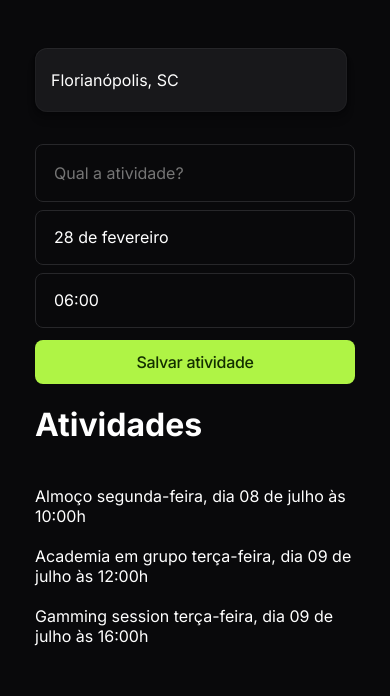
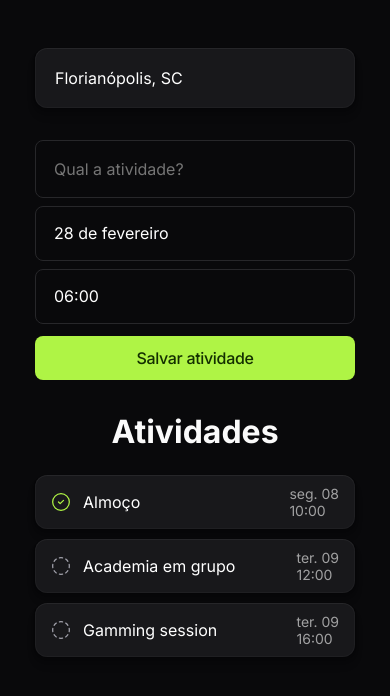
Before and after one commit to stefkamirib/planner_app, a plain HTML site: page index.html in a window 390 px wide. Drawn offline with nearby package versions, Linux system fonts and the light colour scheme.

Commit message:
aplicação de animações e responsividade + estilização final

```diff
--- /dev/null
+++ b/animation.css
@@ -0,0 +1,5 @@
+@keyframes appear {
+    from {
+        opacity: 0;
+    }
+}
--- a/app.js
+++ b/app.js
@@ -39,7 +39,6 @@ let atividades = [
 
 // arrow function
 const criarItemDeAtividade = (atividade) => {
-
   let input = `
   <input
   onchange="concluirAtividade(event)"
@@ -47,7 +46,7 @@ const criarItemDeAtividade = (atividade) => {
   type="checkbox"
   `
 
-  if (atividade.finalizada) {
+  if(atividade.finalizada) {
     input += 'checked'
   }
 
@@ -56,15 +55,35 @@ const criarItemDeAtividade = (atividade) => {
   const formatar = formatador(atividade.data);
 
   return `
+  <div class="card">
+    ${input}
+
     <div>
-      ${input}
+      <svg class="active" width="20" height="20" viewBox="0 0 20 20" fill="none" xmlns="http://www.w3.org/2000/svg">
+        <path d="M7.50008 10L9.16675 11.6667L12.5001 8.33335M18.3334 10C18.3334 14.6024 14.6025 18.3334 10.0001 18.3334C5.39771 18.3334 1.66675 14.6024 1.66675 10C1.66675 5.39765 5.39771 1.66669 10.0001 1.66669C14.6025 1.66669 18.3334 5.39765 18.3334 10Z" stroke="#BEF264" style="stroke:#BEF264;stroke:color(display-p3 0.7451 0.9490 0.3922);stroke-opacity:1;" stroke-width="1.25" stroke-linecap="round" stroke-linejoin="round"/>
+      </svg>
+
+      <svg class="inactive" width="20" height="20" viewBox="0 0 20 20" fill="none" xmlns="http://www.w3.org/2000/svg">
+        <path d="M8.41664 1.81836C9.46249 1.61597 10.5374 1.61597 11.5833 1.81836M11.5833 18.1817C10.5374 18.3841 9.46249 18.3841 8.41664 18.1817M14.6741 3.10086C15.5587 3.70022 16.3197 4.46409 16.9158 5.35086M1.8183 11.5834C1.6159 10.5375 1.6159 9.46255 1.8183 8.4167M16.8991 14.6742C16.2998 15.5588 15.5359 16.3198 14.6491 16.9159M18.1816 8.4167C18.384 9.46255 18.384 10.5375 18.1816 11.5834M3.1008 5.32586C3.70016 4.44131 4.46403 3.68026 5.3508 3.0842M5.3258 16.8992C4.44124 16.2998 3.6802 15.536 3.08414 14.6492" stroke="#A1A1AA" style="stroke:#A1A1AA;stroke:color(display-p3 0.6314 0.6314 0.6667);stroke-opacity:1;" stroke-width="1.25" stroke-linecap="round" stroke-linejoin="round"/>
+      </svg>
+
       <span>${atividade.nome}</span>
-      <time>${formatar.dia.semana.longo},
+    </div>
+
+    <time class="short">
+      ${formatar.dia.semana.curto}.
+      ${formatar.dia.numerico} <br>
+      ${formatar.hora}
+    </time>
+
+    <time class="full">
+      ${formatar.dia.semana.longo},
       dia ${formatar.dia.numerico}
       de ${formatar.mes}
-      às ${formatar.hora}h </time>
-    </div>
-    `
+      às ${formatar.hora}h
+    </time>
+  </div>
+  `
 }
 
 
--- a/index.html
+++ b/index.html
@@ -11,6 +11,8 @@
     <script>dayjs.locale('pt-br')</script>
 
     <link rel="stylesheet" href="style.css">
+    <link rel="stylesheet" href="responsivo.css">
+    <link rel="stylesheet" href="animation.css">
 </head>
 
     <body>
--- /dev/null
+++ b/responsivo.css
@@ -0,0 +1,25 @@
+@media (width > 1024px){
+    #aplicacao {
+      display: flex; /*caixa 'flex*/
+      max-width: 960px;
+      gap: 32px;
+
+    }
+
+    main {
+      margin-top: 0;
+      flex: 1; /*todo o conteúdo deve estar em uma caixa 'flex'*/
+    }
+
+    h1 {
+      text-align: left;
+    }
+
+    time.full {
+      display: block;
+    }
+
+    time.short {
+      display: none;
+    }
+  }
--- a/style.css
+++ b/style.css
@@ -7,6 +7,8 @@
 /* gap: distanciamento entre os elementos*/
 /* align-items: permite centralizar elementos ao centro*/
 /* :focus-within: permite adicionar um foco em um elemento(tipo um hover)*/
+/* position: absolute: permite agrupar elementos um sob o outro*/
+/*inset: 0 permite que um elemento (como a borda) preencha exatamente o espaço adequado*/
 
 
 html, select, input, button, option {
@@ -70,16 +72,13 @@ button {
   color: #132f00;
 }
 
+#destino {
+  padding: 20px;
+  /* Side */
+  margin-bottom: 32px;
+}
+
 .card {
-  display: flex;
-  flex-direction: row;
-  align-items: center;
-  padding: 0px 16px;
-  gap: 8px;
-
-  width: 280px;
-  height: 64px;
-
   background: #18181B;
   /* shape */
   box-shadow:
@@ -89,12 +88,84 @@ button {
     0px 0px 0px 1px rgba(0, 0, 0, 0.1),
     inset 0px 0px 0px 1px rgba(255, 255, 255, 0.03),
     inset 0px 1px 0px rgba(255, 255, 255, 0.03);
+
     border-radius: 12px;
+}
+
+main {
+  margin-top: 32px;
+}
+
+/* Atividades */
+
+h1 {
+
+  /* identical to box height */
+  text-align: center;
+
+  color: #FAFAFA;
+  margin-bottom: 24px;
+
 
   /* Inside auto layout */
-    flex: none;
-    order: 0;
-    align-self: stretch;
-    flex-grow: 0;
-    margin-bottom: 32px;
+  flex: none;
+  order: 0;
+  align-self: stretch;
+  flex-grow: 0;
 }
+
+section {
+  display: grid;
+  gap: 10px;
+}
+
+section input[type="checkbox"]{
+  height: 100%;
+  position: absolute;
+  inset: 0;
+}
+
+section .card {
+  position: relative;
+  padding: 10px 16px;
+
+  display: flex;
+  align-items: center;
+  justify-content: space-between;
+
+  animation: appear 2s; /*animation.css*/
+}
+
+/*Dinâmico do clique ao "checar" uma atividade*/
+section .card:has(:checked) .active,
+section .card .inactive {
+  display: block;
+}
+
+section .card:has(:checked) .inactive,
+section .card .active{
+  display: none;
+}
+/*Fim do Dinâmico do clique ao "checar" uma atividade*/
+
+
+/*estilizando o primeiro nível de div da variável "criarItemAtividade"*/
+section .card > div {
+  display: flex;
+  align-items: center;
+  gap: 12px;
+}
+
+
+time {
+  font-size: 14px;
+  color: #A1A1A2;
+}
+
+time.full {
+  display: none;
+}
+
+/*responsividade*/
+
+/*em "responsivo.css"*/
```
